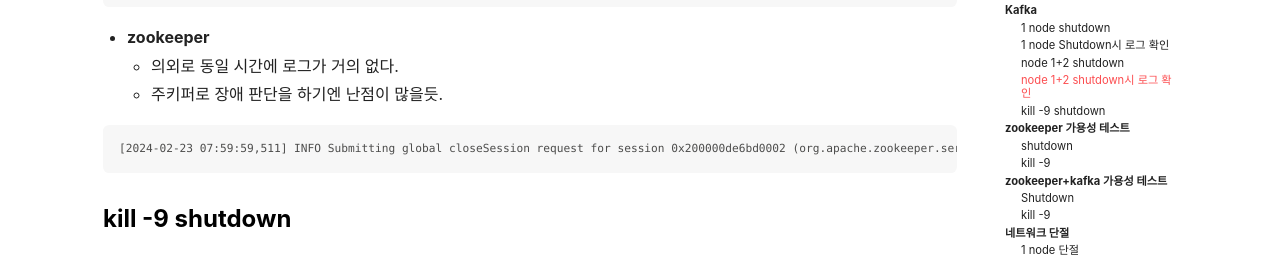
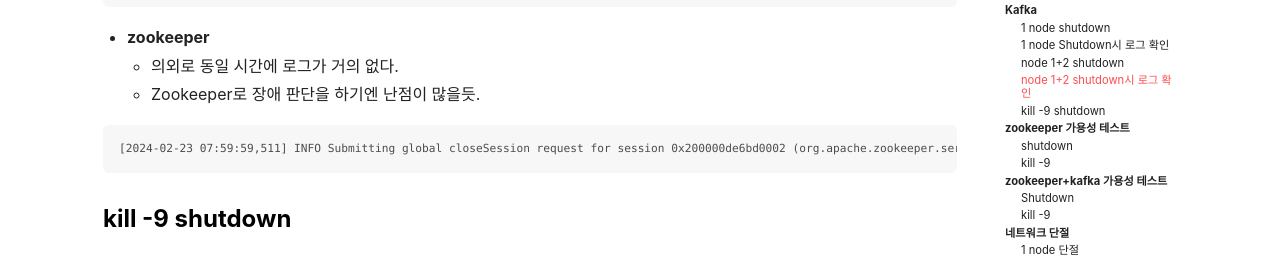
Before and after one commit to cloudnine-mj/cloudnine-mj.github.io, a Jekyll site: the page built from _posts/2024-02-23-Kafka HA 테스트.md, in a window 1280 px wide and 900 px high, scrolled down 3215 px. Shown: the part 176-436 px from the top of the window. Built offline with Jekyll 4.4.1, drawn with Linux system fonts in a browser that asks for light colours; nearby versions of some CDN libraries.

Commit message:
kafka troubleshooting 수정2

````diff
--- a/_posts/2024-02-23-Kafka HA 테스트.md
+++ b/_posts/2024-02-23-Kafka HA 테스트.md
@@ -168,7 +168,7 @@ Topic: test-topic	PartitionCount: 3	ReplicationFactor: 2	Configs:
 
 - **zookeeper**
 	* 의외로 동일 시간에 로그가 거의 없다.
-	* 주키퍼로 장애 판단을 하기엔 난점이 많을듯.
+	* Zookeeper로 장애 판단을 하기엔 난점이 많을듯.
 
 ```
 [2024-02-23 07:59:59,511] INFO Submitting global closeSession request for session 0x200000de6bd0002 (org.apache.zookeeper.server.ZooKeeperServer)
````
